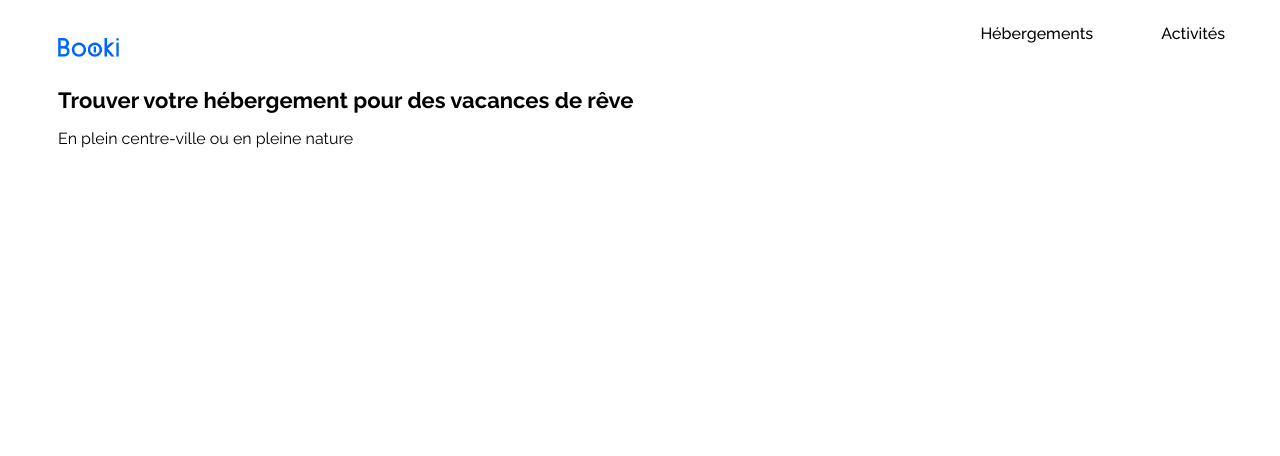
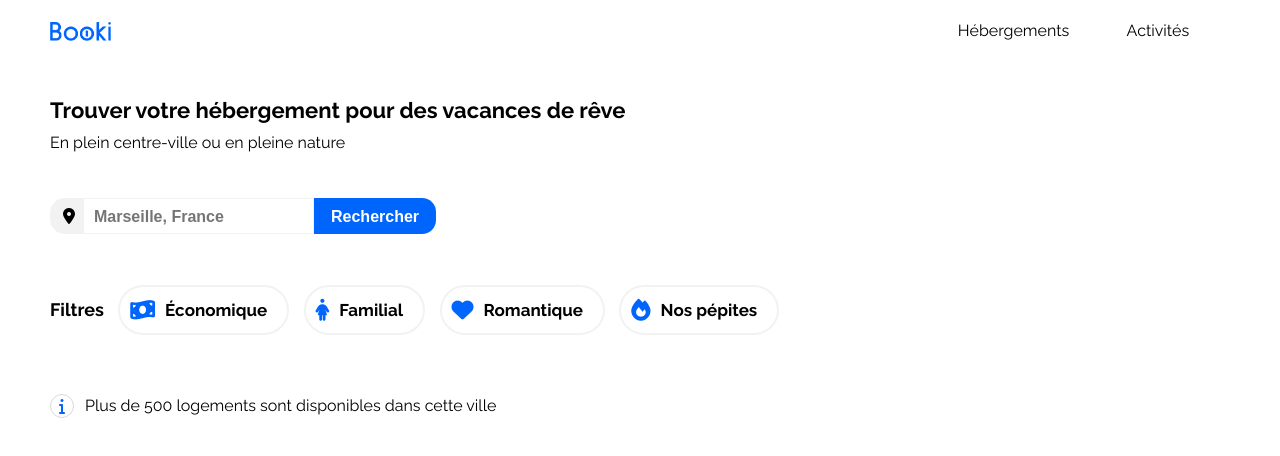
Before and after one commit to Phanttoms/P3-Site-Booki, a plain HTML site: page index.html in a window 1280 px wide. Drawn offline with Linux system fonts and the light colour scheme.

Commit message:
ajout-information

```diff
--- a/css/style.css
+++ b/css/style.css
@@ -10,7 +10,7 @@
 
 /****** Reset des valeurs et base ***********/
 * {
-	font-family: "Raleway", sans-serif;
+	box-sizing: border-box;
 }
 
 ol,
@@ -25,62 +25,57 @@ a {
 
 /****** General ***********/
 body {
-	display: flex;
-	justify-content: center;
-}
-
-.base-container {
-	width: 100%;
-	max-width: 1440px;
-	box-sizing: border-box;
+	margin: auto;
+	max-width: 1400px;
+	padding: 0 3.125rem;
+	background: var(--color-six);
+	font-family: "Raleway", sans-serif;
 }
 
 /****** Header ***********/
 header {
 	display: flex;
 	justify-content: space-between;
-	flex-direction: row;
-}
-
-.box-logo {
-	display: flex;
-	padding: 1.875rem 3.125rem;
-	flex-direction: column;
-	align-items: flex-start;
-	gap: 0.625rem;
+	width: 100%;
+	align-items: center;
+	margin: 0;
 }
 
 .logo {
-	width: 3.8rem;
-	height: 1.2rem;
+	padding: 0;
+	width: 3.818rem;
 }
 
 .menu {
 	display: flex;
 	width: 20.53756rem;
-	padding: 0rem 1.5625rem;
-	flex-direction: column;
-	align-items: center;
-	gap: 4.25rem;
+	margin: 0;
 }
 
 .menu ol {
+	width: 100%;
+	height: 3.1875rem;
 	display: flex;
-	justify-content: flex-end;
-	align-items: flex-end;
-	gap: 4.25rem;
+	flex-direction: row;
+	margin-top: 0;
 }
 
 .menu li {
 	width: 100%;
-	height: auto;
+	height: 2.5rem;
+	display: flex;
+	flex-direction: row;
+	justify-content: center;
+	align-items: flex-end;
+	border-top: transparent 3px solid;
 }
 
 .menu a {
+	font-family: Raleway;
+	font-size: 1rem;
 	font-style: normal;
-	font-weight: 500;
-	font-size: 16px;
-	line-height: 19px;
+	font-weight: 400;
+	line-height: normal;
 	text-align: center;
 	color: var(--color-five);
 }
@@ -94,22 +89,15 @@ header {
 }
 
 /****** Main ***********/
-main {
-	display: flex;
-	padding: 0rem 3.125rem;
-	flex-direction: column;
-	align-items: flex-start;
-	gap: 2.1875rem;
-	align-self: stretch;
-}
 
+h1,
 h2,
 h3 {
 	font-style: normal;
 	font-weight: 700;
 	font-size: 22px;
 	line-height: 26px;
-	color: var(--color-five);
+	color: #000000;
 	margin: 0 0 8px 0;
 	letter-spacing: 0em;
 	text-align: left;
@@ -121,15 +109,136 @@ h5 {
 	font-weight: 400;
 	font-size: 16px;
 	line-height: 19px;
-	color: var(--color-five);
+	color: #000000;
 	margin: 0 0 20px 0;
 }
 
 /****** Info ***********/
-.info {
+.information {
+	width: 100%;
+	padding-top: 1.88rem;
+}
+
+.information p {
+	font-weight: 400;
+	font-size: 1rem;
+	line-height: 0.5rem;
+}
+
+/**Search**/
+.search-bar {
+	padding-top: 2.19rem;
+}
+
+button .fa-magnifying-glass {
+	display: none;
+}
+
+.content-search {
+	width: 20.75rem;
 	display: flex;
-	flex-direction: column;
-	align-items: flex-start;
-	gap: 2.1875rem;
-	align-self: stretch;
 }
+
+.content-search i {
+	background: #f2f2f2;
+	padding: 0.625rem 0.813rem;
+	border-radius: 15px 0 0 15px;
+}
+
+.content-search input {
+	border: 1px solid #f2f2f2;
+	font-size: 16px;
+	font-weight: bold;
+	padding: 8px 0 7px 10px;
+	margin-left: -5px;
+	outline: none;
+}
+
+.button-search {
+	border-radius: 0 14px 14px 0;
+	background-color: #0065fc;
+	border: none;
+	color: #ffff;
+	font-weight: bold;
+	font-size: 16px;
+	padding: 9px 17px 8px 17px;
+	cursor: pointer;
+}
+
+/**Filter**/
+.filter {
+	display: flex;
+	padding-top: 2.19rem;
+	align-items: center;
+}
+
+.filter h2 {
+	font-size: 18px;
+	display: flex;
+	align-items: center;
+	padding: 0;
+	margin: 0;
+}
+
+.filter li a {
+	text-decoration: none;
+	display: flex;
+	flex-wrap: nowrap;
+	color: #000;
+}
+
+.filters {
+	display: flex;
+	padding: 0;
+}
+
+.btn-filter {
+	height: 50px;
+	padding-left: 10px;
+	padding-right: 20px;
+	border: 2px solid #f2f2f2;
+	border-radius: 25px;
+	flex-wrap: nowrap;
+	display: flex;
+	align-items: center;
+	font-weight: 700;
+	font-size: 17px;
+	margin-left: 0.9rem;
+	cursor: pointer;
+}
+
+.btn-filter .fa-solid {
+	font-size: 22px;
+	color: #0065fc;
+	margin-right: 10px;
+}
+
+.btn-filter:hover {
+	background-color: #deebff;
+}
+
+/**Tips sur les logements**/
+.tips-logement {
+	display: flex;
+	align-items: center;
+	padding-top: 2.19rem;
+}
+
+.tips-logement i {
+	border: 1px solid #d9d9d9;
+	border-radius: 50%;
+	width: 24px;
+	height: 24px;
+	display: flex;
+	justify-content: center;
+	align-items: center;
+	color: #0065fc;
+}
+
+.logement {
+	margin-left: 11px;
+	font-size: 16px;
+	color: #000000;
+}
+
+/****** Hébergement et Populaire ***********/
--- a/index.html
+++ b/index.html
@@ -16,6 +16,7 @@
 
 <body>
     <div class="base-container">
+        <!--Logo et Navigation-->
         <header>
             <div class="box-logo">
                 <img class="logo" src="./images/logo/Booki.png" alt="Logo Booki">
@@ -28,16 +29,45 @@
             </nav>
         </header>
         <main>
-            <div class="info">
+            <!--Recherche et Filtre-->
+            <div class="information">
                 <div class="headline">
-                    <h2>Trouver votre hébergement pour des vacances de rêve</h2>
+                    <h1>Trouver votre hébergement pour des vacances de rêve</h1>
                     <p>En plein centre-ville ou en pleine nature</p>
                 </div>
                 <div class="search-bar">
-
+                    <form class="content-search" method="post" action="#">
+                        <i class="fa-solid fa-location-dot"></i>
+                        <input type="text" placeholder="Marseille, France">
+                        <button class="button-search"><span>Rechercher</span>
+                            <i class="fa-solid fa-magnifying-glass"></i>
+                        </button>
+                    </form>
+                </div>
+                <div class="filter">
+                    <h2>Filtres</h2>
+                    <ul class="filters">
+                        <li class="btn-filter">
+                            <i class="fa-solid fa-money-bill-wave"></i><a href="#">Économique</a>
+                        </li>
+                        <li class="btn-filter">
+                            <i class="fa-solid fa-person-dress"></i><a href="#">Familial</a>
+                        </li>
+                        <li class="btn-filter">
+                            <i class="fa-solid fa-heart"></i><a href="#">Romantique</a>
+                        </li>
+                        <li class="btn-filter">
+                            <i class="fa-solid fa-fire"></i><a href="#">Nos pépites</a>
+                        </li>
+                    </ul>
+                </div>
+                <div class="tips-logement">
+                    <i class="fa-solid fa-info"></i>
+                    <p class="logement"> Plus de 500 logements sont disponibles dans cette ville</p>
                 </div>
 
             </div>
+            <!--Hébergement et Populaire-->
 
         </main>
 
```
